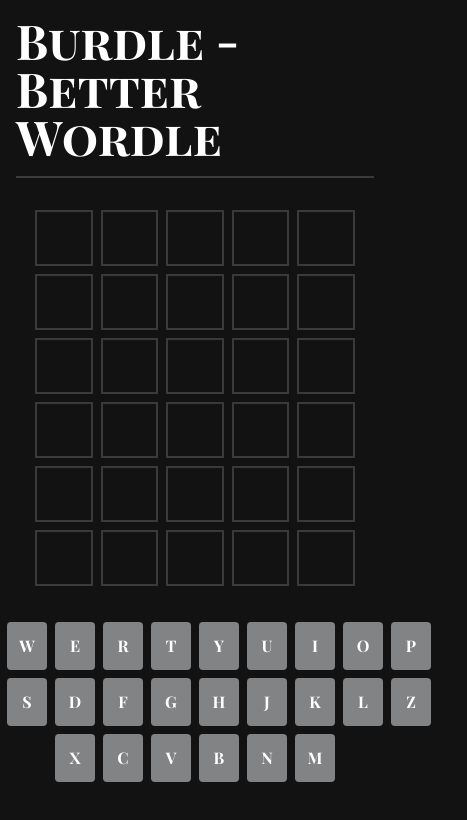
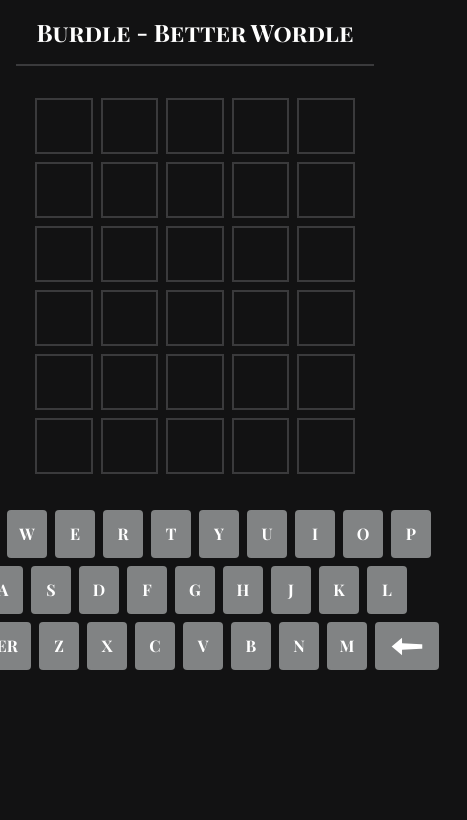
Before and after one commit to LitoleNINJA/Burdle, a Next.js app: page / in a window 390 px wide. Shown: the top 820 px of the page, 467 px wide, since content can reach past the window. Built offline with nearby package versions, Linux system fonts and the light colour scheme.

Commit message:
added responsive changes

```diff
--- a/components/Keypad.js
+++ b/components/Keypad.js
@@ -1,20 +1,70 @@
-
+import Image from 'next/image';
+import arrow from '../data/left.png';
 export default function Keypad({ usedKeys }) {
 
-    const letters = ['q', 'w', 'e', 'r', 't', 'y', 'u', 'i', 'o', 'p', 'a', 's', 'd', 'f', 'g', 'h', 'j', 'k', 'l', 'z', 'x', 'c', 'v', 'b', 'n', 'm'];
+    const letters = [
+        ['q', 'w', 'e', 'r', 't', 'y', 'u', 'i', 'o', 'p'],
+        ['a', 's', 'd', 'f', 'g', 'h', 'j', 'k', 'l'],
+        ['z', 'x', 'c', 'v', 'b', 'n', 'm']]
+
+    const handleClick = (key) => {
+        const event = new KeyboardEvent('keyup', {
+            key: key,
+        });
+        window.dispatchEvent(event);
+    }
 
     return (
+        <>
             <div className="keypad flex flex-row justify-center flex-wrap mt-8" >
-            {letters && letters.map((letter, i) => {
+                {letters[0].map((letter, i) => {
                     const color = usedKeys[letter];
                     return (
                         <div
                             key={i}
-                    className={`m-1 w-10 h-12 flex items-center justify-center rounded bg-lightGray ${color}`}>
+                            onClick={() => handleClick(letter)}
+                            className={`m-1 w-10 h-12 flex items-center justify-center rounded bg-lightGray ${color} hover:cursor-pointer`}>
                             <h3 className="uppercase font-bold">{letter}</h3>
                         </div>
                     )
                 })}
             </div>
+            <div className="keypad flex flex-row justify-center flex-wrap" >
+                {letters[1].map((letter, i) => {
+                    const color = usedKeys[letter];
+                    return (
+                        <div
+                            key={i}
+                            onClick={() => handleClick(letter)}
+                            className={`m-1 w-10 h-12 flex items-center justify-center rounded bg-lightGray ${color} hover:cursor-pointer`}>
+                            <h3 className="uppercase font-bold">{letter}</h3>
+                        </div>
+                    )
+                })}
+            </div>
+            <div className="keypad flex flex-row justify-center flex-wrap" >
+                <div
+                    onClick={() => handleClick('Enter')}
+                    className={`m-1 w-20 h-12 flex items-center justify-center rounded bg-lightGray hover:cursor-pointer`}>
+                    <h3 className="uppercase font-bold">ENTER</h3>
+                </div>
+                {letters[2].map((letter, i) => {
+                    const color = usedKeys[letter];
+                    return (
+                        <div
+                            key={i}
+                            onClick={() => handleClick(letter)}
+                            className={`m-1 w-10 h-12 flex items-center justify-center rounded bg-lightGray ${color} hover:cursor-pointer`}>
+                            <h3 className="uppercase font-bold">{letter}</h3>
+                        </div>
+                    )
+                })}
+                <div
+                    onClick={() => handleClick('Backspace')}
+                    className={`m-1 w-16 h-12 flex items-center justify-center rounded bg-lightGray hover:cursor-pointer`}>
+                    <Image src={arrow} alt="Back" />
+                </div>
+            </div>
+        </>
     )
 }
--- a/components/Wordle.js
+++ b/components/Wordle.js
@@ -23,6 +23,7 @@
         }
 
         return () => window.removeEventListener('keyup', handleKeyUp);
+
     }, [handleKeyUp, isCorrect, turn]);
 
     return (
--- a/pages/index.js
+++ b/pages/index.js
@@ -19,7 +19,7 @@
         <title>Burdle</title>
       </Head>
       <div className="flex flex-col items-center bg-black p-4 divide-y-2 divide-gray">
-        <h1 className='text-5xl font-bold'>Burdle - Better Wordle</h1>
+        <h1 className='lg:text-5xl md:text-4xl sm:text-3xl text-2xl font-bold'>Burdle - Better Wordle</h1>
         {solution && <Wordle solution={solution} />}
       </div>
     </>
--- a/styles/globals.css
+++ b/styles/globals.css
@@ -86,7 +86,7 @@
 }
 
 .keypad {
-  width: 30rem;
+  width: 34rem;
 }
 
 .modal {
```
Also changed, not shown: data/left.png (added). Lines whose indentation alone changed are shown as unchanged.
